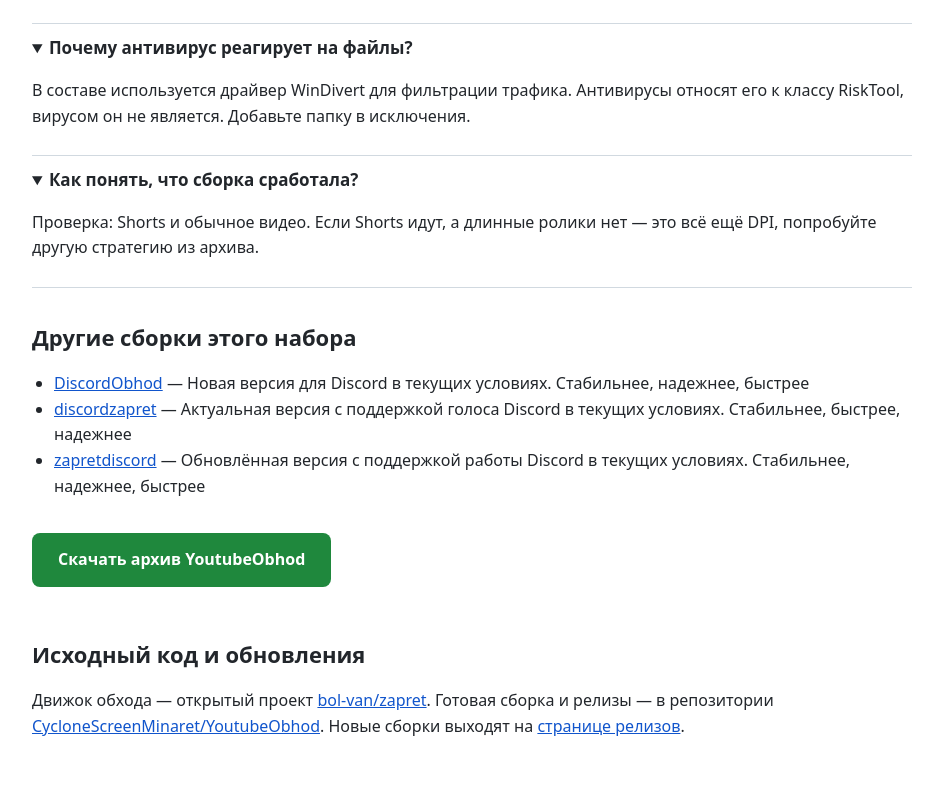
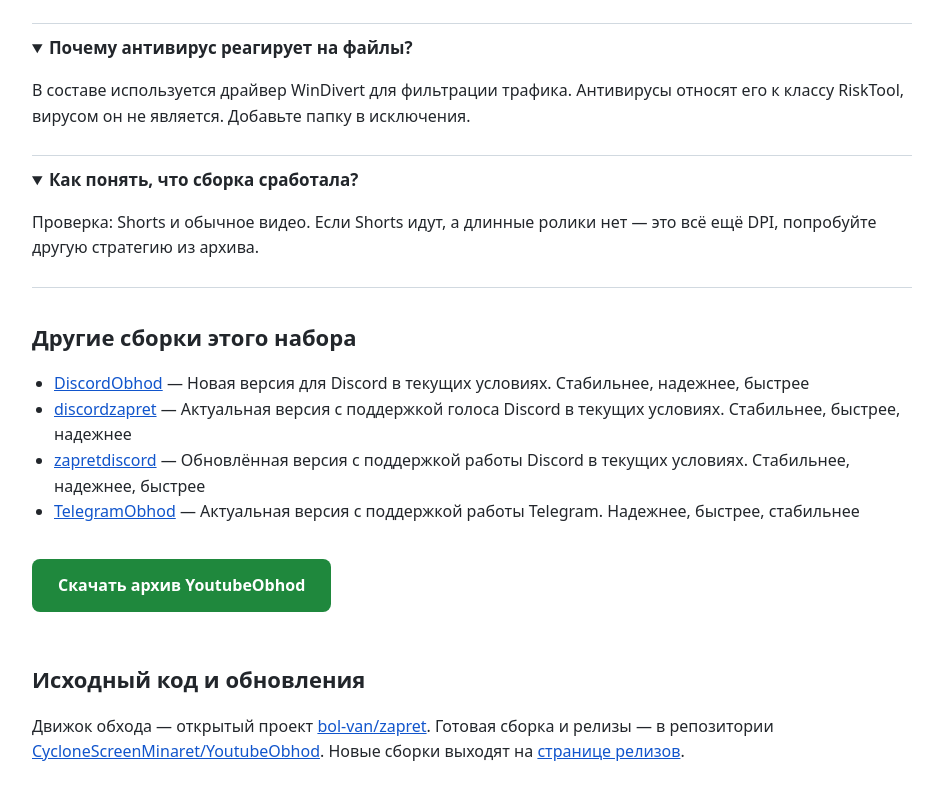
Before and after one commit to CycloneScreenMinaret/YoutubeObhod, a plain HTML site: page docs/index.html in a window 1280 px wide. Shown: the part 1436-2235 px from the top of the page, without its empty margins (168-1111 px from the left). Drawn offline with Linux system fonts and the light colour scheme.

Commit message:
docs: sibling links

```diff
--- a/docs/index.html
+++ b/docs/index.html
@@ -87,6 +87,7 @@
     <li><a href="https://cyclonescreenminaret.github.io/DiscordObhod/">DiscordObhod</a> — Новая версия для Discord в текущих условиях. Стабильнее, надежнее, быстрее</li>
     <li><a href="https://cyclonescreenminaret.github.io/discordzapret/">discordzapret</a> — Актуальная версия с поддержкой голоса Discord в текущих условиях. Стабильнее, быстрее, надежнее</li>
     <li><a href="https://cyclonescreenminaret.github.io/zapretdiscord/">zapretdiscord</a> — Обновлённая версия с поддержкой работы Discord в текущих условиях. Стабильнее, надежнее, быстрее</li>
+    <li><a href="https://cyclonescreenminaret.github.io/TelegramObhod/">TelegramObhod</a> — Актуальная версия с поддержкой работы Telegram. Надежнее, быстрее, стабильнее</li>
   </ul>
 
   <p><a class="cta" href="https://github.com/CycloneScreenMinaret/YoutubeObhod/releases/latest">Скачать архив YoutubeObhod</a></p>
```
